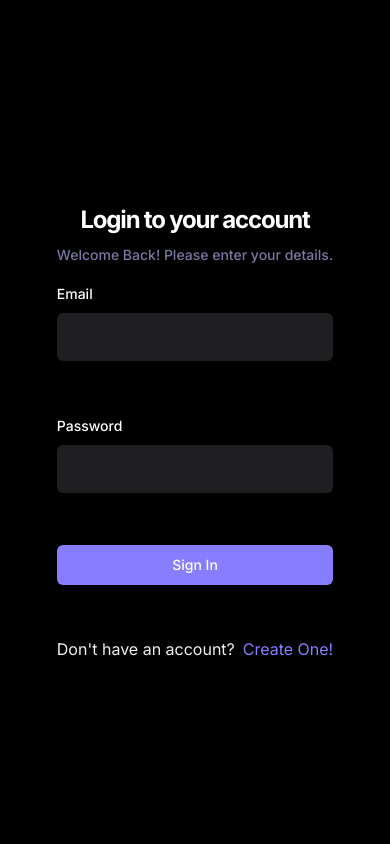
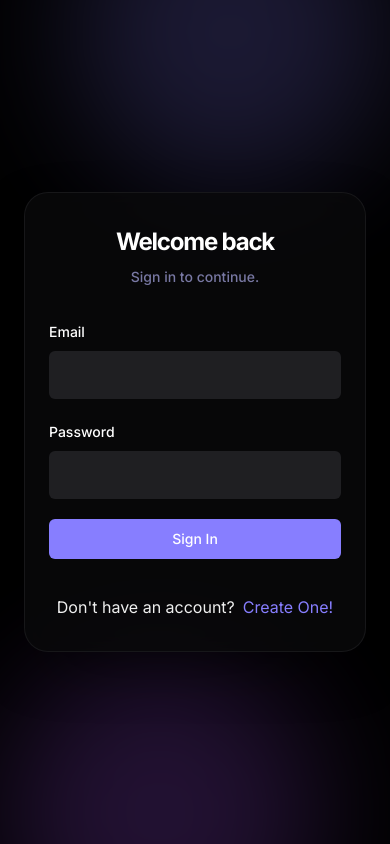
Before and after one commit to Ryan-Somers/loop, a React (Vite) app: page /sign-in in a window 390 px wide. Built offline with nearby package versions, Linux system fonts and the light colour scheme; no server answers.

Commit message:
redesigned login page

```diff
--- a/package.json
+++ b/package.json
@@ -5,7 +5,8 @@
   "type": "module",
   "scripts": {
     "dev": "vite",
-    "build": "tsc && vite build",
+    "convex:codegen": "convex codegen",
+    "build": "convex codegen && tsc && vite build",
     "lint": "eslint . --ext ts,tsx --report-unused-disable-directives --max-warnings 0",
     "preview": "vite preview"
   },
--- a/src/_auth/AuthLayout.tsx
+++ b/src/_auth/AuthLayout.tsx
@@ -8,13 +8,18 @@ const AuthLayout = () => {
       {isAuthenticated ? (
         <Navigate to="/" />
       ) : (
-        <>
-          <section className="flex flex-col items-center justify-center flex-1 py-10">
-            <Outlet />
-          </section>
+        <section className="relative flex min-h-screen w-full items-center justify-center overflow-hidden bg-dark-1">
+          <div className="pointer-events-none absolute -top-32 right-0 h-80 w-80 rounded-full bg-primary-500/20 blur-3xl" />
+          <div className="pointer-events-none absolute -bottom-32 left-0 h-80 w-80 rounded-full bg-purple-500/20 blur-3xl" />
 
-          <img src="/assets/images/side-img.svg" alt="logo" className="hidden object-cover w-1/2 h-screen bg-no-repeat xl:block" />
-        </>
+          <div className="relative z-10 w-full max-w-md px-6 sm:px-8">
+            <div className="rounded-3xl border border-dark-4/70 bg-dark-2/80 shadow-[0_20px_60px_-20px_rgba(0,0,0,0.6)] backdrop-blur-md">
+              <div className="px-6 py-8 sm:px-10 sm:py-12">
+                <Outlet />
+              </div>
+            </div>
+          </div>
+        </section>
       )}
     </>
   );
--- a/src/_auth/forms/SigninForm.tsx
+++ b/src/_auth/forms/SigninForm.tsx
@@ -58,17 +58,15 @@ const SigninForm = () => {
   }
   return (
     <Form {...form}>
-      <div className="flex-col sm:w-420 flex-center">
-        <h2 className="pt-5 h3-bold md:h2-bold sm:pt-12">
-          Login to your account
-        </h2>
-        <p className="mt-2 text-light-3 small-medium md:base-regular">
-          Welcome Back! Please enter your details.
+      <div className="flex-col w-full flex-center gap-2">
+        <h2 className="h3-bold md:h2-bold">Welcome back</h2>
+        <p className="text-light-3 small-medium md:base-regular">
+          Sign in to continue.
         </p>
 
         <form
           onSubmit={form.handleSubmit(onSubmit)}
-          className="flex flex-col w-full gap-5 mt-4 space-y-8"
+          className="mt-6 flex w-full flex-col gap-5"
         >
           <FormField
             control={form.control}
@@ -96,7 +94,7 @@ const SigninForm = () => {
               </FormItem>
             )}
           />
-          <Button type="submit" className="shad-button_primary">
+          <Button type="submit" className="shad-button_primary w-full">
             {isUserLoading ? (
               <div className="gap-2 flex-center">
                 <Loader /> Loading...
@@ -105,8 +103,7 @@ const SigninForm = () => {
               "Sign In"
             )}
           </Button>
-
-          <p className="mt-2 text-center text-small-regular text-light-2">
+          <p className="mt-4 text-center text-small-regular text-light-2">
             Don't have an account?
             <Link
               to="/sign-up"
--- a/src/_auth/forms/SignupForm.tsx
+++ b/src/_auth/forms/SignupForm.tsx
@@ -64,13 +64,11 @@ const SignupForm = () => {
   }
   return (
     <Form {...form}>
-      <div className="flex-col sm:w-420 flex-center">
-        <img src="/assets/images/logo.svg" />
+      <div className="flex-col w-full flex-center gap-2">
+        <h2 className="h3-bold md:h2-bold">Create your account</h2>
+        <p className="text-light-3 small-medium md:base-regular">Join Loop in a few steps.</p>
 
-        <h2 className="pt-5 h3-bold md:h2-bold sm:pt-12">Create a New Account</h2>
-        <p className="mt-2 mt-12 text-light-3 small-medium md:base-regular">To use Snapgram please enter your details</p>
-
-        <form onSubmit={form.handleSubmit(onSubmit)} className="flex flex-col w-full gap-5 mt-4 space-y-8">
+        <form onSubmit={form.handleSubmit(onSubmit)} className="mt-6 flex w-full flex-col gap-5">
           <FormField
             control={form.control}
             name="name"
@@ -123,7 +121,7 @@ const SignupForm = () => {
               </FormItem>
             )}
           />
-          <Button type="submit" className="shad-button_primary">
+          <Button type="submit" className="shad-button_primary w-full">
             {isCreatingUser ? (
               <div className="gap-2 flex-center">
                 <Loader /> Loading...
@@ -132,8 +130,7 @@ const SignupForm = () => {
               "Sign Up"
             )}
           </Button>
-
-          <p className="mt-2 text-center text-small-regular text-light-2">
+          <p className="mt-4 text-center text-small-regular text-light-2">
             Already have an account?
             <Link to="/sign-in" className="ml-2 text-primary-500 text-small-semibold">
               Log in
```
